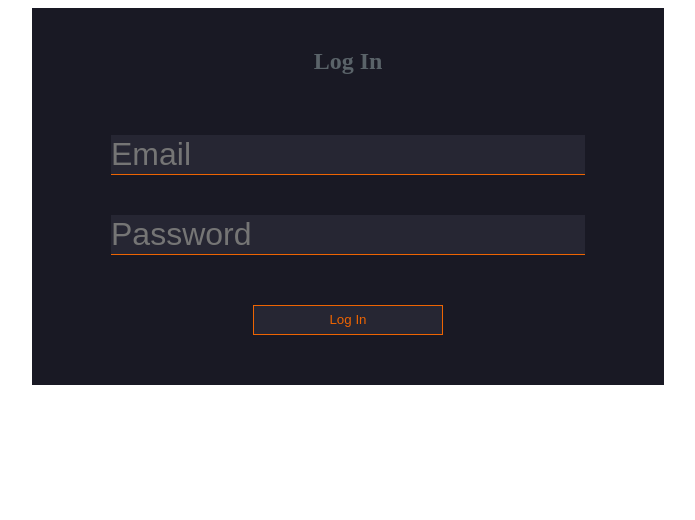
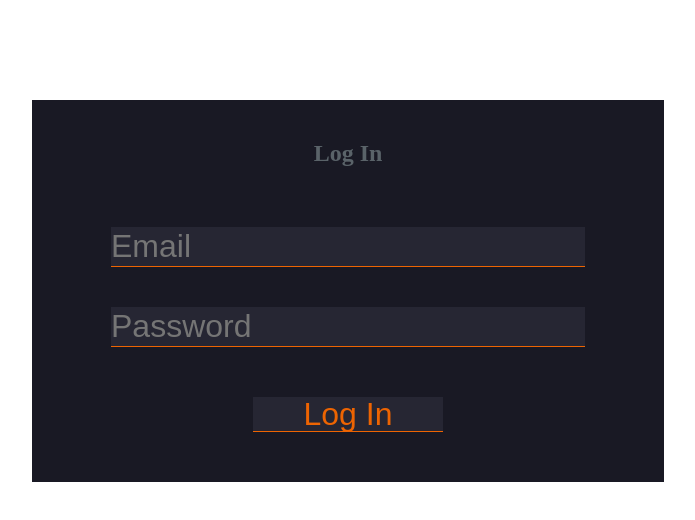
Before and after one commit to Albany-Beck-Final-Project/final-project, a Gatsby site in the folder front-end/: page /login in a window 1280 px wide. Shown: the whole page, without its empty margins (292-987 px from the left). Built offline with nearby package versions, Linux system fonts and the light colour scheme; Gatsby itself is replaced by a stand-in of ours.

Commit message:
add positioning to User Form

```diff
--- a/front-end/src/components/UserForm/userForm.module.css
+++ b/front-end/src/components/UserForm/userForm.module.css
@@ -2,10 +2,12 @@
   background-color: #191924;
   width: 50%;
 
-  margin-left: 25%;
+  margin: 100px 25%;
   padding: 20px 0;
 
   box-sizing: border-box;
+
+  position: relative;
 }
 
 .formTitle {
@@ -45,20 +47,26 @@
 
 .submit {
   width: 30%;
-  height: 30px;
+
+  font-size: 32px;
+  line-height: 1;
 
   margin-top: 50px;
   margin-left: 35%;
   margin-bottom: 30px;
+  padding: 1px 0;
 
   background-color: #262633;
-  border: 1px solid #ED6402;
+  border: none;
+  border-bottom: 1px solid #ED6402;
   color: #ED6402;
+  transition: 0.3s;
 }
 
 .submit:hover {
   cursor: pointer;
   background-color: #333345;
+  border: 1px solid #ED6402;
 }
 
 .submit:focus {
--- a/front-end/src/styles/signup.module.css
+++ b/front-end/src/styles/signup.module.css
@@ -5,6 +5,7 @@
 .main {
   width: 100%;
   height: calc(100vh - 100px);
+  overflow-y: auto;
 
   top: 100px;
   position: fixed;
```
